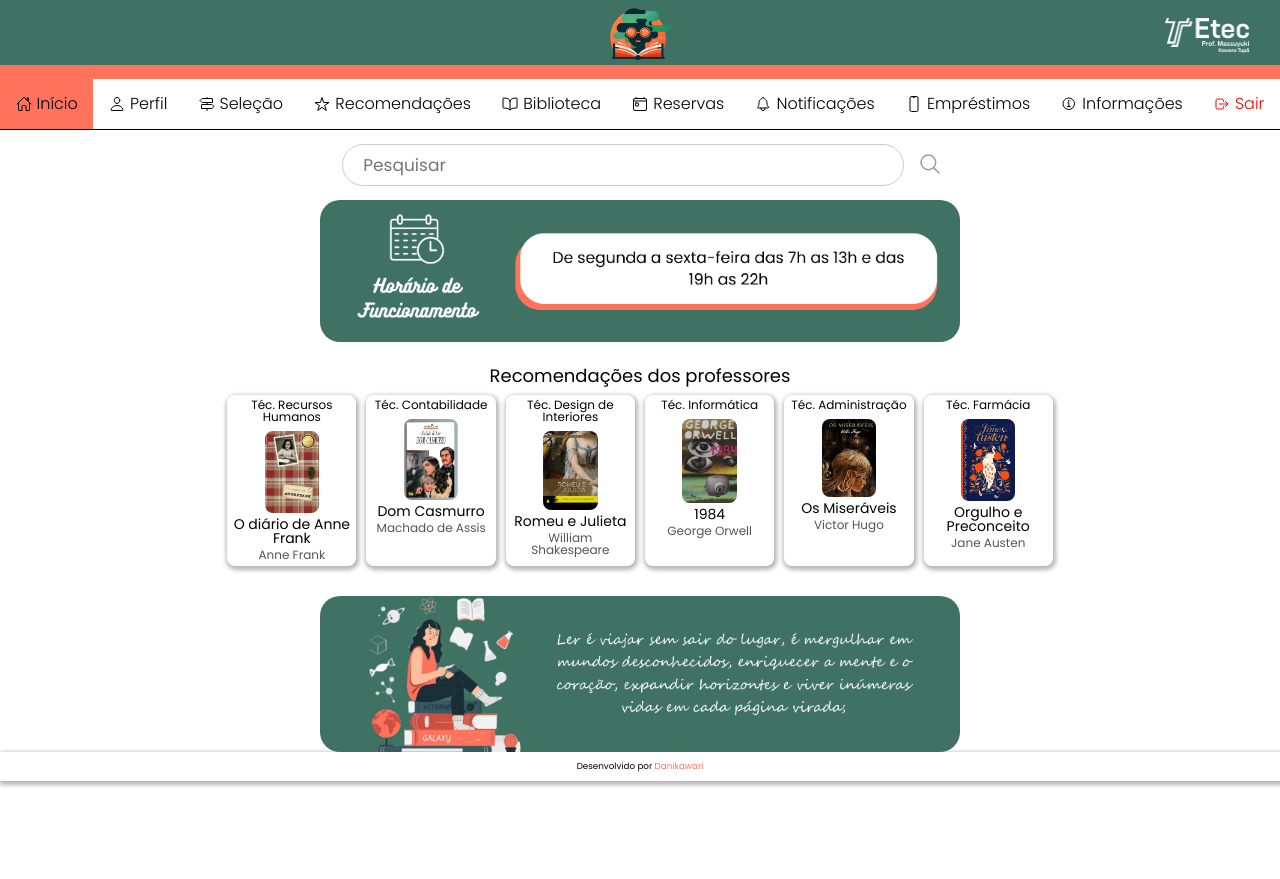
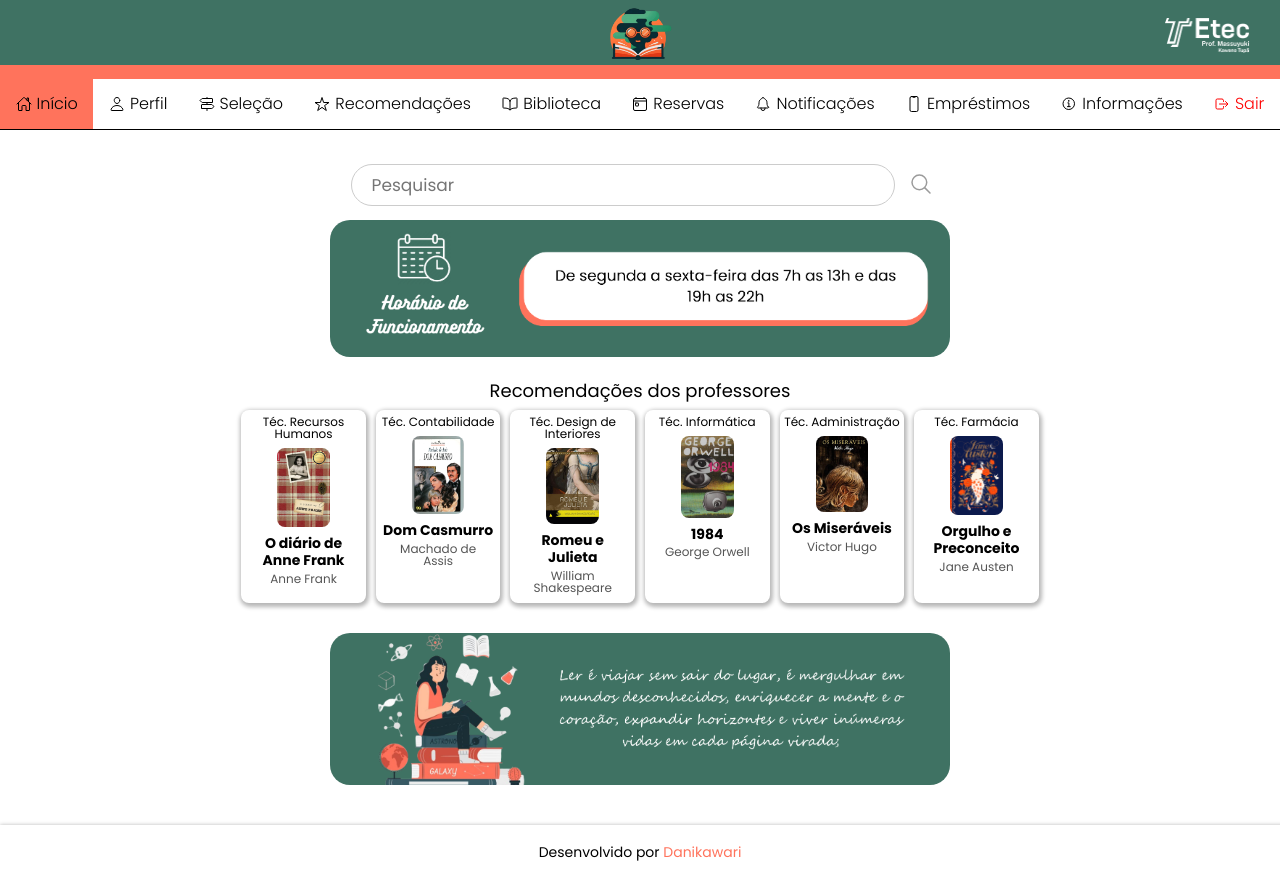
Before and after one commit to DanielleCalil/tccWeb-Next-, a Next.js app: page / in a window 1280 px wide. Before the commit the page ends 800 px from the top, so only its background shows below. Built offline with nearby package versions, Linux system fonts and the light colour scheme.

Commit message:
up 28-08

```diff
--- a/src/app/page.jsx
+++ b/src/app/page.jsx
@@ -6,7 +6,8 @@ import Recomendacoes from "@/componentes/recomendacoes";
 
 export default function Home() {
   return (
-    <main className="containerGlobal">
+    <main className={styles.main}>
+      <div className="containerGlobal">
         <BarraPesquisa />
 
         <div className={styles.img}>
@@ -18,7 +19,7 @@ export default function Home() {
         <div className={styles.img}>
           <Image src="/imagens_telas/frase.png" className={styles.imgFrase} width={1709} height={379} />
         </div>
-
+      </div>
     </main>
   );
 }
--- a/src/app/page.module.css
+++ b/src/app/page.module.css
@@ -1,3 +1,7 @@
+.main {
+  padding: 20px;
+}
+
 .img {
   align-items: center;
   justify-content: center;
@@ -21,4 +25,5 @@
   align-items: center;
   justify-content: center;
   border-radius: 20px;
+  margin-bottom: 20px;
 }
--- a/src/componentes/cabecalho/index.jsx
+++ b/src/componentes/cabecalho/index.jsx
@@ -102,7 +102,7 @@ export default function Cabecalho() {
                     </Link>
                     <Link
                         href="/login"
-                        className={styles.sair}>
+                        className={styles.sairMenuGrande}>
                         <IoLogOutOutline className={styles.tpiconSair} />
                         Sair
                     </Link>
@@ -179,7 +179,7 @@ export default function Cabecalho() {
                 </Link>
                 <Link
                     href='/login'
-                    className={styles.sair}
+                    className={styles.sairMobile}
                     onClick={ativaMenu}>
                     <IoLogOutOutline className={styles.tpiconSair} />
                     Sair
--- a/src/componentes/cabecalho/index.module.css
+++ b/src/componentes/cabecalho/index.module.css
@@ -97,7 +97,11 @@
     background-color: #FF735C;
 }
 
-.containerNav .menu .menuGrande .sair {
+.containerNav .menu .menuGrande .sairMenuGrande {
+    color: red;
+}
+
+.containerNav .menu .menuGrande .sairMobile {
     color: red;
 }
 
@@ -161,8 +165,13 @@
     margin-right: 5px;
 }
 
-.containerNav .menuMobileExpandidos a.sair {
+.containerNav .menuMobileExpandidos a.sairMenuGrande {
     color: red;
+}
+
+.containerNav .menuMobileExpandidos a.sairMobile {
+    color: red;
+    border-bottom: 1px solid #000;
 }
 
 .containerNav .menuMobileExpandidos .tpiconSair {
--- a/src/componentes/recomendacoes/index.module.css
+++ b/src/componentes/recomendacoes/index.module.css
@@ -3,21 +3,20 @@
     margin: 0 auto;
     padding-top: 25px;
     padding-bottom: 10px;
-    text-align: left;
+    display: block; /* Pode ser removido se não precisar de layout flexível */
 }
 
 .title {
-    font-family: "Poppins", sans-serif;
     font-weight: 400;
-    font-style: normal;
     font-size: 18px;
-    text-align: left !important;
+    text-align: left; /* Alinha o texto do título à esquerda */
+    margin: 0; /* Remove margens que possam afetar o alinhamento */
+    padding: 0; /* Remove preenchimento que possa afetar o alinhamento */
 }
 
+
 .bookList {
-    font-family: "Poppins", sans-serif;
     font-weight: 400;
-    font-style: normal;
     margin-top: 20px;
     display: flex;
     flex-wrap: wrap;
@@ -49,6 +48,7 @@
     color: #000;
     margin: 0;
     margin-bottom: 8px;
+    margin-top: 2px;
     font-weight: bold;
     font-family: "Poppins", sans-serif;
     font-weight: 400;
@@ -67,11 +67,13 @@
 
 .bookTitle {
     font-size: 14px;
-    margin: 0 0 4px;
+    margin: 4px 0 4px;
+    font-weight: bold;
+    line-height: 1.2;
 }
 
 .bookAuthor {
     font-size: 12px;
     color: #555;
-    margin: 0;
+    margin: 4px;
 }
--- a/src/componentes/rodape/index.module.css
+++ b/src/componentes/rodape/index.module.css
@@ -5,13 +5,13 @@
 	width: 100%;
 	color:#000;
 	text-align: center;
-    padding-top: 1rem;
-    padding-bottom: 1rem;
+    padding-top: 2rem;
+    padding-bottom: 2rem;
 	font-family: "Poppins", sans-serif;
 	font-weight: 400;
 	font-style: normal;
     box-shadow: 2px 2px 4px 2px rgba(0, 0, 0, 0.288);
-    font-size: 0.875rem;
+    font-size: 1.4rem;
 }
 
 .footer .conteudo a {
```
Lines whose indentation alone changed are shown as unchanged.
